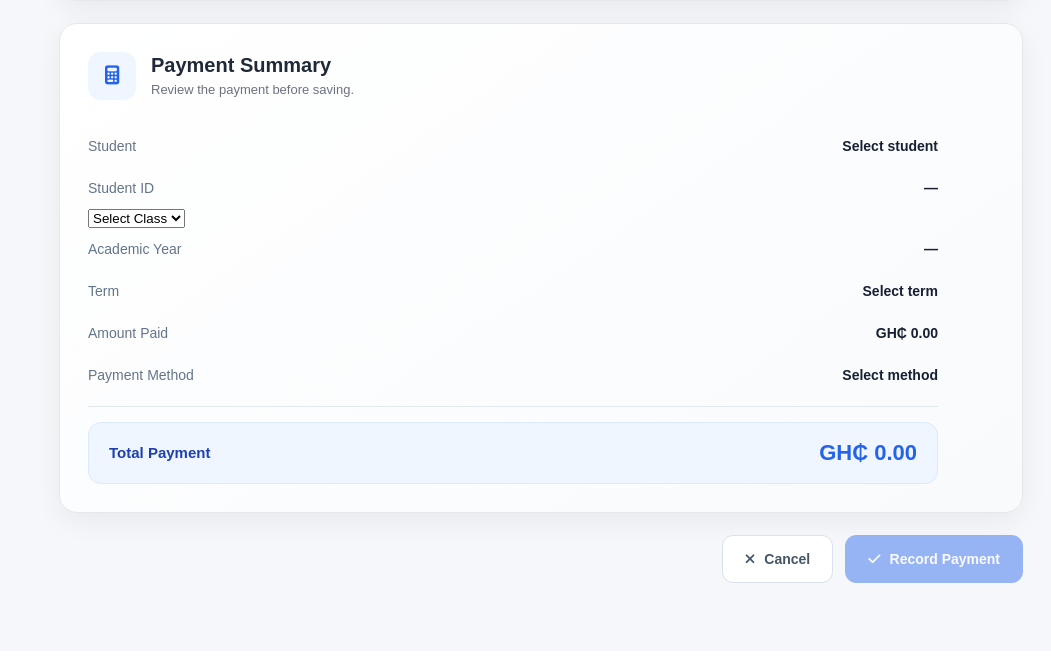
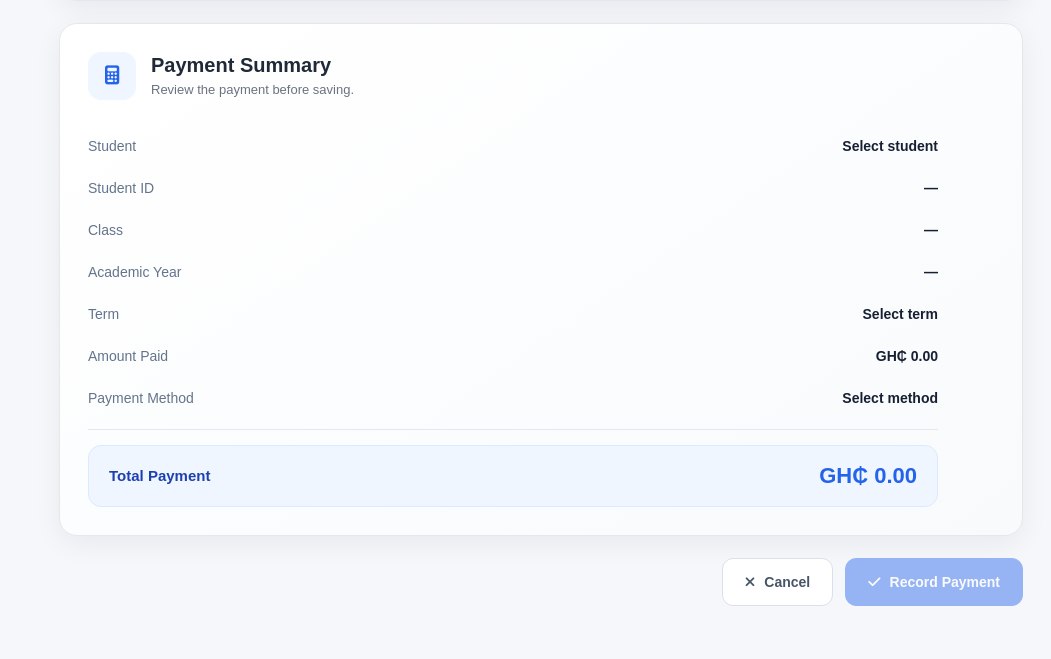
Before and after one commit to infoprinstin-create/smart_fees_system, a Django app: page /record-payment/ in a window 1280 px wide. Shown: the part 1453-2112 px from the top of the page, without its empty margins (229-1280 px from the left). Before the commit the page ends 2036 px from the top, so only its background shows below. Run offline with Django 5.2, Linux system fonts and the light colour scheme; the visitor is signed in with stand-in values (Sample User, id 1); data comes from the database, SQL or seed files in the repository; data that the repository does not hold is empty.

Commit message:
Update garage system

```diff
--- a/templates/fees/record_payment.html
+++ b/templates/fees/record_payment.html
@@ -606,25 +606,18 @@
 
                 <!-- CLASS -->
 
-                <select
-    name="search_value"
-    id="classSearch"
-    class="form-control"
->
-
-    <option value="">
-        Select Class
-    </option>
-
-    {% for class_name in registered_classes %}
-
-        <option value="{{ class_name }}">
-            {{ class_name }}
-        </option>
-
-    {% endfor %}
-
-</select>
+                <div class="summary-row">
+
+                    <span>
+                        Class
+                    </span>
+
+                    <strong id="summaryClass">
+                        —
+                    </strong>
+
+                </div>
+
 
                 <!-- ACADEMIC YEAR -->
 
```
